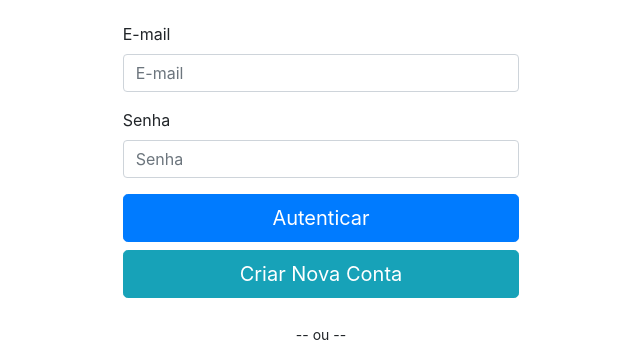
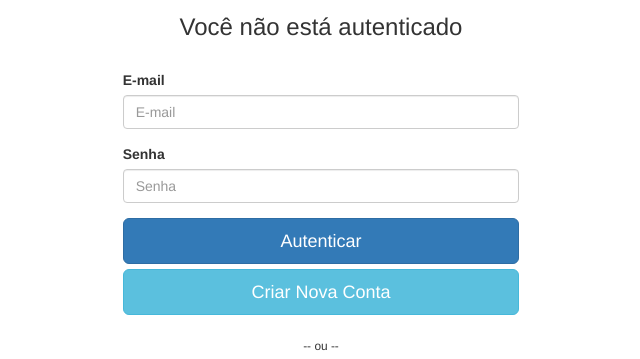
Before and after one commit to jsfernando/curso-fb, a website: page authentication.html in a window 1280 px wide. Shown: the part 163-522 px from the top of the page, without its empty margins (319-959 px from the left). Drawn offline with nearby package versions, Linux system fonts and the light colour scheme.

Commit message:
cdn bootstrap atualizado

```diff
--- a/authentication.html
+++ b/authentication.html
@@ -6,7 +6,7 @@
     <meta http-equiv="X-UA-Compatible" content="ie=edge">
     <title>Introdução ao Firebase</title>
     <link rel="stylesheet" href="http://cdnjs.cloudflare.com/ajax/libs/font-awesome/4.6.3/css/font-awesome.css"> <!--  -->
-    <link rel="stylesheet" href="http://bootswatch.com/lumen/bootstrap.min.css"> <!-- tema do bootstrap -->
+    <link rel="stylesheet" href="https://maxcdn.bootstrapcdn.com/bootstrap/3.3.7/css/bootstrap.min.css"> <!-- tema do bootstrap -->
     <link rel="stylesheet" href="css/styles.css">
 
 
```
Also changed, not shown: index.html (+1 -1 lines), real-time-database.html (+1 -1 lines).
